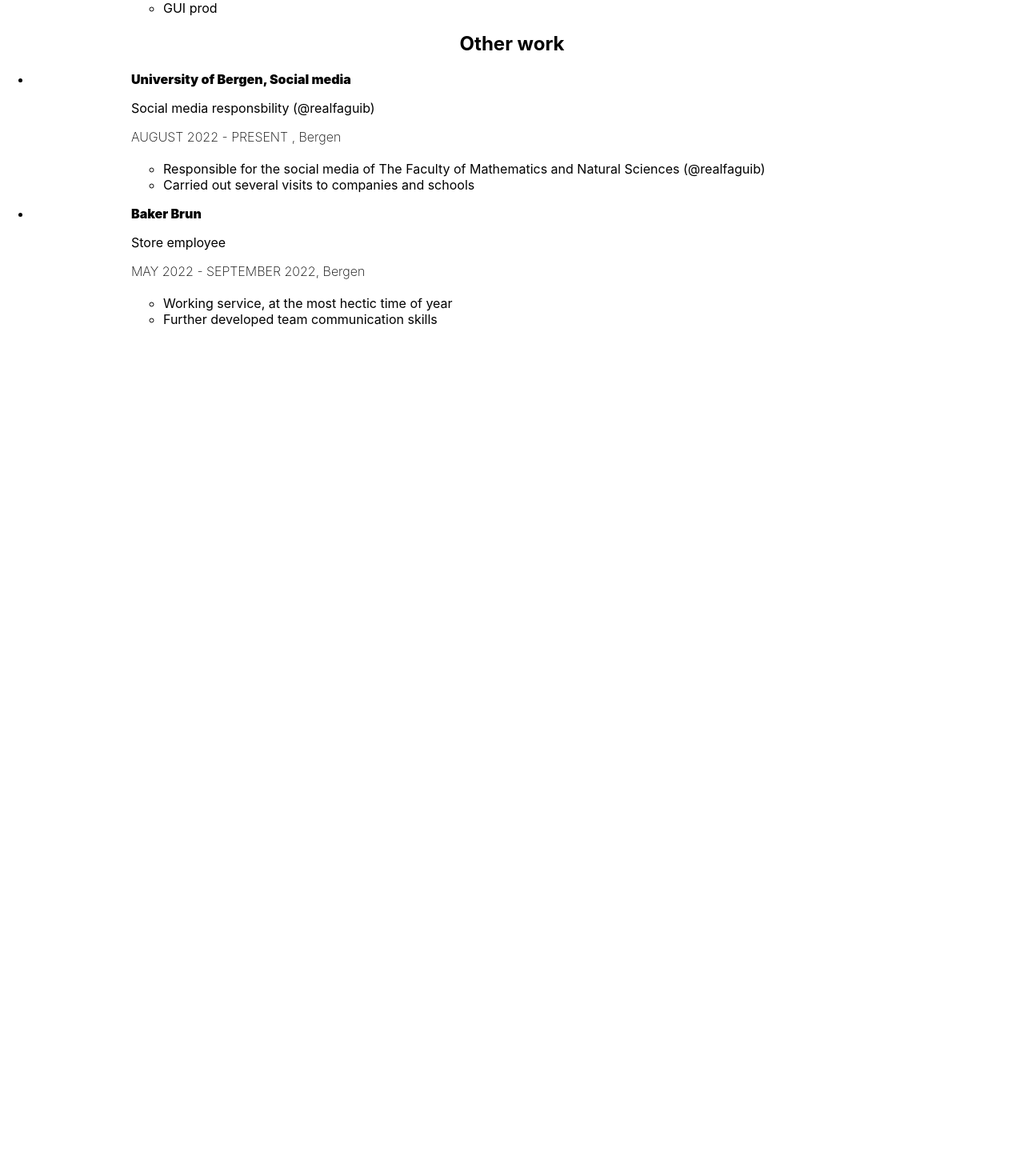
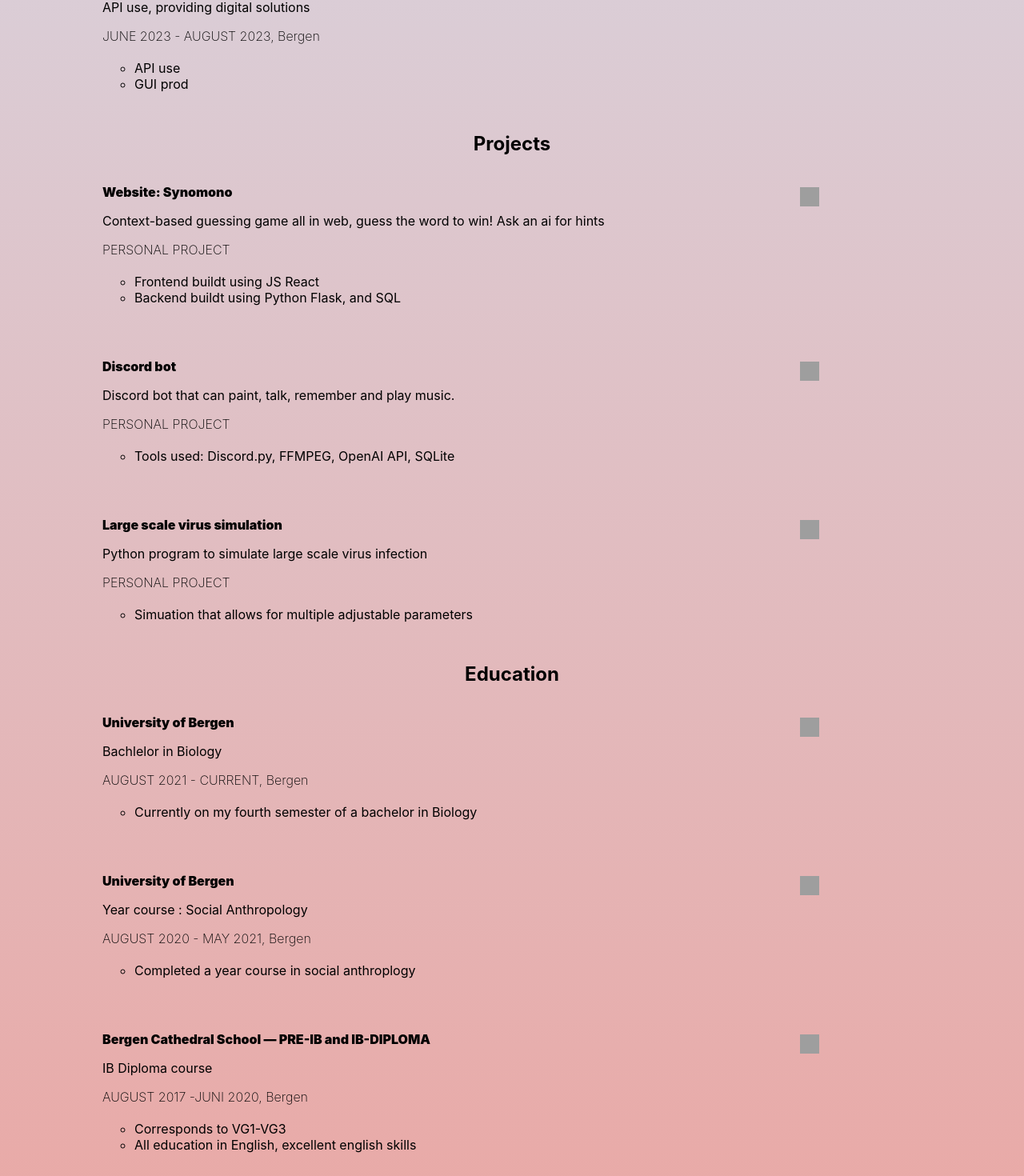
Before and after one commit to Freskoko/CVHomePage, a React (Create React App) app: page / in a window 1280 px wide. Shown: the part 1199-2669 px from the top of the page at 80% size. Before the commit the page ends 1624 px from the top, so only its background shows below. Built offline with nearby package versions, Linux system fonts and the light colour scheme; grey boxes are pictures that could not be loaded.

Commit message:
added gradient, updated json fiels

```diff
--- a/public/index.html
+++ b/public/index.html
@@ -2,7 +2,7 @@
 <html lang="en">
   <head>
     <meta charset="utf-8" />
-    <link rel="icon" href="%PUBLIC_URL%/favicon.ico" />
+    <link rel="icon" href="%PUBLIC_URL%/MyLogo.png" />
     <meta name="viewport" content="width=device-width, initial-scale=1" />
     <meta name="theme-color" content="#000000" />
     <meta
@@ -24,7 +24,7 @@
       work correctly both with client-side routing and a non-root public URL.
       Learn how to configure a non-root public URL by running `npm run build`.
     -->
-    <title>React App</title>
+    <title>Henrik Brøgger CV</title>
   </head>
   <body>
     <noscript>You need to enable JavaScript to run this app.</noscript>
--- a/src/App.css
+++ b/src/App.css
@@ -1,3 +1,16 @@
+html, body {
+  margin: 0;
+  padding: 0;
+  height: 110%;
+}
+
+.AppWrapper {
+  background: linear-gradient(180deg, rgba(97, 183, 244, 0.3) 0%, rgba(231, 34, 12, 0.5) 100%);
+  min-height: 100vh;
+  width: 100%;
+  height: 100%;
+}
+
 .App {
   text-align: center;
 }
@@ -8,7 +21,10 @@
   margin-top: 8%;
   margin-left: 8%;
   margin-right: 8%;
-  /* width: 100%; */
+}
+
+.StartHeaderTop{
+  margin-top: 0px;
 }
 
 .CVItemClass{
@@ -44,6 +60,25 @@
   text-align: left;
 }
 
+.AlignRow {
+  display: flex;
+  justify-content: space-between;
+  margin-bottom: 50px;
+  align-items: flex-start; /* Add this line */
+}
+
+.CVItemImage {
+  margin-left: auto; /* Add this line */
+  margin-right: 20%;
+}
+
+
+
+.AllCVJobsBigList {
+  list-style-type: none;
+  padding: 0;
+}
+
 .dataTitle{
   font-weight: 1000;
 }
@@ -51,6 +86,14 @@
 .dataTime{
   font-weight: 200;
   margin-bottom: 20px;
+}
+
+
+/* TODO change depending on screen size */
+.ImageLinkElement{
+  width:23.99px;
+  height:23.99px;
+  margin-top: 20px;
 }
 
 
@@ -68,3 +111,12 @@
 .Smallimg{
   width: 23.99px;
 }
+
+.Mediumimg{
+  width: 10%;
+  position: absolute;
+  right: 10%;
+  top: 2%;
+  border-radius: 50px;
+
+}
--- a/src/App.js
+++ b/src/App.js
@@ -1,18 +1,28 @@
 import logo from './logo.svg';
 import './App.css';
-import jobData from "./jobData.json"
-import otherjobsData from "./otherjobsData.json"
+import jobData from "./jsondata/jobData.json"
+import otherjobsData from "./jsondata/otherjobsData.json"
+import educationData from "./jsondata/educationData.json"
+import projectData from "./jsondata/projectData.json"
 
 function StartHeader(){
   return (
-  <div>
+  <div className='StartHeaderTop'>
 
-    <div>
-      <h1> Henrik Brøgger</h1>
+    <div >
+
+      <h1 className="StartHeaderTop" > Henrik Brøgger</h1>
       <b>  Developer, Biologist, Boulderer </b>
+
     </div>
 
   </div>
+  )
+}
+
+function TopRightImage(){
+  return(
+    <img className = "Mediumimg" src="MyLogo.png"></img>
   )
 }
 
@@ -22,7 +32,7 @@
 
       <div>
         <img src = "https://jfreyberg.github.io/feathericons/map-pin.svg"></img>
-        <p>Norway</p>
+        <p>Bergen</p>
       </div>
 
       <div>
@@ -60,27 +70,11 @@
 }
 
 
-function CVItem(){
-
-  return (
-  <div className="CVItemClass">
-    <div className='SmallCVLeft'>
-      <p>left</p>
-    </div>
-    <div className='SmallCVRight'>
-      <p>Flask</p>
-      <p>React</p>
-      <p>SQL</p>
-    </div>
-
-  </div>
-  )
-}
 
 function AllCVJobs({ jobData }) {
   return (
-    <div>
-      <ul>
+    <div className = "AllCVJobs">
+      <ul className='AllCVJobsBigList'>
         {Object.keys(jobData).map((key) => (
           <li key={key}>
             <CVItemText data={jobData[key]} />
@@ -92,25 +86,39 @@
 }
 
 
-function CVItemText({ data }){
+function CVItemText({ data }) {
   return (
-    <div className = "CVItemText">
-      <p className = "dataTitle">{data.title}</p>
+    <div className="AlignRow">
+      <div className="CVItemText">
+        <p className="dataTitle">{data.title}</p>
         <p>{data.description}</p>
-      <p className="dataTime" > {data.time}</p>
+        <p className="dataTime">{data.time}</p>
 
+        {data.thing1 && (
           <ul>
-        <li> {data.thing1} </li>
-        <li> {data.thing2} </li>
+            <li>{data.thing1}</li>
+
+            {data.thing2 && <li>{data.thing2}</li>}
           </ul>
+        )}
+      </div>
+
+      <div className="CVItemImage">
+
+      <a href={data.link} target="_blank"><img src="https://jfreyberg.github.io/feathericons/link.svg" className='ImageLinkElement' /></a>
 
       </div>
-  )
+
+    </div>
+  );
 }
 
 function App() {
   return (
+    <div className="AppWrapper">
       <div className="App">
+
+          <TopRightImage/>
 
           <StartHeader/>
 
@@ -122,9 +130,13 @@
 
           <AllCVJobs jobData={jobData} />
 
-        {/* <h2>Projects</h2> */}
+          <h2>Projects</h2>
 
-        {/* <AllCVJobs jobData={projectData} /> */}
+          <AllCVJobs jobData={projectData} />
+
+          <h2>Education</h2>
+
+          <AllCVJobs jobData={educationData} />
 
 
           <h2>Other work</h2>
@@ -132,6 +144,7 @@
           <AllCVJobs jobData={otherjobsData} />
 
         </div>
+      </div>
   );
 }
 
--- /dev/null
+++ b/src/jsondata/educationData.json
@@ -0,0 +1,30 @@
+{
+
+    "job1": {
+      "title": "University of Bergen",
+      "description": "Bachlelor in Biology",
+        "time":"AUGUST 2021 - CURRENT, Bergen",
+        "link":"https://www.uib.no/studier/BAMN-BIO",
+        "thing1":"Currently on my fourth semester of a bachelor in Biology"
+    }
+    ,
+
+    "job2": {
+        "title": "University of Bergen",
+        "description": "Year course : Social Anthropology",
+          "time":"AUGUST 2020 - MAY 2021, Bergen",
+          "link":"https://www.uib.no/studier/%C3%85RSV-SANT",
+          "thing1":"Completed a year course in social anthroplogy"
+      }
+      ,
+
+      "job3": {
+        "title": "Bergen Cathedral School — PRE-IB and IB-DIPLOMA",
+        "description": "IB Diploma course",
+          "link":"https://www.bergenkatedralskole.vgs.no/utdanningsprogram/vare-utdanningsprogram/international-baccalaureate-diploma-programme-/",
+          "time":"AUGUST 2017 -JUNI 2020, Bergen",
+          "thing1":"Corresponds to VG1-VG3",
+          "thing2":"All education in English, excellent english skills"
+      }
+
+}
--- a/src/jobData.json
+++ b/src/jsondata/jobData.json
@@ -4,6 +4,7 @@
       "title": "University of Bergen, Educator",
       "description": "Group leader for INF100: Introduction to Python",
         "time":"JANUARY 2023 - PRESENT, Bergen",
+        "link":"https://www.uib.no/emne/INF100",
         "thing1":"Teaching new students at the university Python through weekly classes",
         "thing2":"Grading assignments, providing peer code review (CodeGrade) and Discord"
     }
@@ -13,6 +14,7 @@
         "title": "Ginntech AS",
         "description": "Data handling",
           "time":"JANUARY 2022 - JANUARY 2023, Remote",
+          "link":"https://ginntech.com/nb",
           "thing1":"Parsing of large amounts of data using Python (pandas,numpy)",
           "thing2":"Automating form submission using Selenium"
       }
@@ -22,6 +24,7 @@
         "title": "Eviny (NOT YET HAPPENED)",
         "description": "API use, providing digital solutions",
           "time":"JUNE 2023 - AUGUST 2023, Bergen",
+          "link":"https://www.eviny.no/",
           "thing1":"API use",
           "thing2":"GUI prod"
       }
--- /dev/null
+++ b/src/jsondata/otherjobsData.json
@@ -0,0 +1,52 @@
+{
+
+    "job1": {
+      "title": "University of Bergen, Social media",
+      "description": "Social media responsible (@realfaguib)",
+        "time":"AUGUST 2022 - PRESENT , Bergen",
+        "link":"https://www.instagram.com/realfaguib/",
+        "thing1":"Responsible for the Instagram/TikTok for Natural Sciences at UiB (@realfaguib)",
+        "thing2":"Carried out several visits to companies and schools"
+    }
+    ,
+    "job2": {
+        "title": "Baker Brun",
+        "description": "Store employee",
+          "time":"MAY 2022 - SEPTEMBER 2022, Bergen",
+          "link":"https://bakerbrun.no/bakeriutsalg/bryggen/",
+          "thing1":"Working service, at the most hectic time of year",
+          "thing2":"Further developed team communication skills"
+    }
+    ,
+    "job3": {
+          "title": "Slettemarken sykehjem",
+          "description": "Patient care",
+            "time":"JULY 2020 - AUGUST 2020, Bergen",
+            "link":"https://www.bergen.kommune.no/omkommunen/avdelinger/slettemarken-sykehjem",
+            "thing1":"Working service, at the most hectic time of year",
+            "thing2":"Further developed team communication skills"
+    }
+    ,
+
+    "job4": {
+          "title": "Bergen Pride",
+          "description": "Voluntary work",
+            "time":"MAY 2019 - JULY 2019, Bergen",
+            "link":"https://bergenpride.no/",
+            "thing1":"Arranging the pride parade",
+            "thing2":"Ensuring saftey of event"
+    }
+    ,
+
+    "job5": {
+            "title": "Bergen Røde Kors Sykehjem",
+            "description": "Visiting residents (Voluntary)",
+              "time":"OCTOBER 2018 - DECEMBER 2019, Bergen",
+              "link":"http://brks.no/",
+              "thing1":"Use of wheelchairs, first aid",
+              "thing2":"Conversational-techniques (residents with special needs)"
+    }
+
+
+
+}
--- /dev/null
+++ b/src/jsondata/projectData.json
@@ -0,0 +1,31 @@
+{
+
+    "job1": {
+      "title": "Website: Synomono",
+      "description": "Context-based guessing game all in web, guess the word to win! Ask an ai for hints",
+        "time":"PERSONAL PROJECT",
+        "link":"https://github.com/Freskoko/synomono",
+        "thing1":"Frontend buildt using JS React",
+        "thing2":"Backend buildt using Python Flask, and SQL"
+    }
+    ,
+
+    "job2": {
+        "title": "Discord bot",
+        "description": "Discord bot that can paint, talk, remember and play music.",
+            "link":"https://github.com/Freskoko/DiscordPainterMusic",
+            "time":"PERSONAL PROJECT",
+          "thing1":"Tools used: Discord.py, FFMPEG, OpenAI API, SQLite"
+
+      }
+      ,
+
+      "job3": {
+        "title": "Large scale virus simulation",
+        "description": "Python program to simulate large scale virus infection",
+            "link":"https://github.com/Freskoko/VirusSimulationOOP",
+            "time":"PERSONAL PROJECT",
+          "thing1":"Simuation that allows for multiple adjustable parameters"
+      }
+
+}
--- a/src/otherjobsData.json
+++ /dev/null
@@ -1,20 +0,0 @@
-{
-
-    "job1": {
-      "title": "University of Bergen, Social media",
-      "description": "Social media responsbility (@realfaguib)",
-        "time":"AUGUST 2022 - PRESENT , Bergen",
-        "thing1":"Responsible for the social media of The Faculty of Mathematics and Natural Sciences (@realfaguib)",
-        "thing2":"Carried out several visits to companies and schools"
-    }
-    ,
-    "job2": {
-        "title": "Baker Brun",
-        "description": "Store employee",
-          "time":"MAY 2022 - SEPTEMBER 2022, Bergen",
-          "thing1":"Working service, at the most hectic time of year",
-          "thing2":"Further developed team communication skills"
-      }
-
-
-}
```
Also changed, not shown: 2 other files (tests, documents, lock files or other folders). Lines whose indentation alone changed are shown as unchanged.
